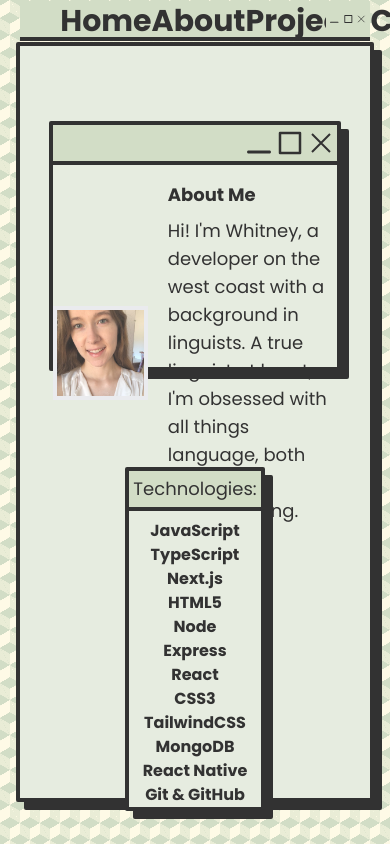
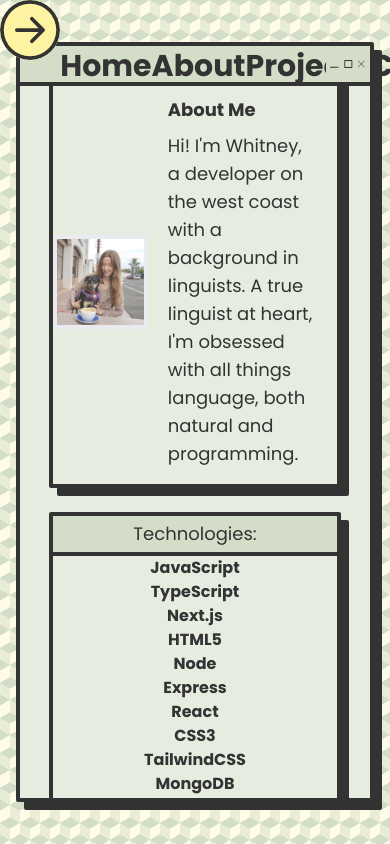
Before and after one commit to whitneywind/portfolio, a React (Vite) app: page / in a window 390 px wide. Both pictures are taken after a click on the button "About". Shown: the top 844 px of the page. Built offline with nearby package versions, Linux system fonts and the light colour scheme.

Commit message:
direction arrows in progress

```diff
--- a/src/App.jsx
+++ b/src/App.jsx
@@ -5,6 +5,7 @@ import Projects from "./components/Projects";
 import Contact from "./components/Contact";
 import { useState, useEffect } from "react";
 import BrowserTop from "./components/BrowserTop";
+import { BsArrowRightCircle } from "react-icons/bs";
 
 function App() {
   const [displayed, setDisplayed] = useState("home");
@@ -43,7 +44,7 @@ function App() {
 
   return (
     <main className="text-center w-screen h-screen flex items-center justify-center">
-      <div className="w-11/12 h-[90%] border-black border-solid border-4 shadow-custom rounded-sm bg-vlGreen flex flex-col justify-center max-w-[1300px]">
+      <div className="w-11/12 h-[90%] border-black border-solid border-4 shadow-custom rounded-sm bg-vlGreen flex flex-col justify-center max-w-[1300px] max-h-[800px]">
         <div className="border-black border-solid bg-lGreen border-b-4 h-10 grid grid-cols-8">
           <nav className="col-span-7 flex place-content-around ml-10">
             <button
@@ -83,6 +84,10 @@ function App() {
         {displayed === "projects" && <Projects />}
         {displayed === "contact" && <Contact />}
       </div>
+      <BsArrowRightCircle
+        className={`absolute top-[0px] sm:top-[0px] md:top-[0px] lg:top-[0px] right-[0px] left-[0px] text-6xl bg-yellow-200 rounded-full cursor-pointer z-100`}
+        onClick={() => setDisplayed("about")}
+      />
     </main>
   );
 }
--- a/src/components/About.jsx
+++ b/src/components/About.jsx
@@ -1,18 +1,16 @@
 import BrowserTop from "./BrowserTop";
-import img from "../assets/IMG_1727.jpg";
+import img from "../assets/profile.jpg";
+import Arrow from "./mini-components/Arrow";
 
 const About = () => {
   return (
-    <>
-      <div className="w-5/6 lg:w-2/3 max-w-2xl md:h-2/3 h-1/3 lg:h-2/3 self-center border-solid border-black border-4 mb-16 mt-20 lg:mt-22 lg:mb-12 shadow-custom rounded-sm bg-vlGreen">
+    <div className="h-[100%] flex flex-col justify-center max-w-[1300px] overflow-y-scroll">
+      <div className="w-5/6 lg:w-2/3 max-w-2xl self-center border-solid border-black border-4 shadow-custom rounded-sm bg-vlGreen">
         <BrowserTop />
         <div className="flex items-center">
           <div className="flex space-x-5 h-fit justify-center items-center">
-            <img
-              src={img}
-              className="w-1/3 lg:w-2/3 border-4 lg:border-black"
-            />
-            <div className="text-left my-4 sm:pr-6 lg:pr-2 sm:pl-12 lg:pl-2">
+            <img src={img} className="w-1/3 border-4 lg:border-black" />
+            <div className="text-left my-4 pr-6 sm:pl-12 lg:pl-2">
               <h1 className="font-bold text-lg mb-2">About Me</h1>
               <p className="text-lg">
                 Hi! I'm Whitney, a developer on the west coast with a background
@@ -23,17 +21,17 @@ const About = () => {
           </div>
         </div>
       </div>
-      <div className="md:w-5/6 h-2/3 max-w-[1000px] self-center border-black border-solid border-4 my-8 shadow-custom rounded-sm bg-vlGreen">
+      <div className="mt-6 w-5/6 max-w-[1000px] self-center border-black border-solid border-4 shadow-custom rounded-sm bg-vlGreen">
         <div className="bg-lGreen border-solid border-black border-b-4 h-10 flex text-lg place-items-center px-1 justify-center">
           <p className="hidden sm:block">
             Some of the technologies I work with:
           </p>
           <p className="sm:hidden">Technologies:</p>
         </div>
-        <div className="grid h-[80%] md:grid-cols-3 lg:grid-cols-6 md:space-y-12 md:h-3/5 md:pt-5 lg:pt-0 sm:content-center font-bold md:text-lg lg:text-2xl">
-          <span className="mt-2 md:mt-12 mb-0">JavaScript</span>
-          <span>TypeScript</span>
-          <span>Next.js</span>
+        <div className="grid md:grid-cols-3 md:space-y-6 md:h-3/5 sm:content-center font-bold md:text-lg lg:text-2xl">
+          <span className="md:mt-12 md:py-6 md:pb-0">JavaScript</span>
+          <span className="md:pt-12">TypeScript</span>
+          <span className="md:pt-12">Next.js</span>
           <span>HTML5</span>
           <span>Node</span>
           <span>Express</span>
@@ -45,7 +43,7 @@ const About = () => {
           <span>Git & GitHub</span>
         </div>
       </div>
-    </>
+    </div>
   );
 };
 export default About;
--- a/src/components/Contact.jsx
+++ b/src/components/Contact.jsx
@@ -5,7 +5,7 @@ import { HiOutlineMail } from "react-icons/hi";
 const Contact = () => {
   return (
     <div className="h-[96%] flex place-content-center">
-      <div className="border-solid w-3/4 md:w-1/2 h-1/2 mt-24 border-black border-4 shadow-custom rounded-sm bg-vlGreen">
+      <div className="border-solid w-3/4 md:w-1/2 h-3/4 mt-20 border-black border-4 shadow-custom rounded-sm bg-vlGreen">
         <div className="bg-sky-300 border-black border-solid border-b-4 h-10 flex place-items-center justify-center">
           <h1 className="text-xl font-semibold px-6">Where You Can Find Me:</h1>
         </div>
--- a/src/components/Intro.jsx
+++ b/src/components/Intro.jsx
@@ -19,6 +19,11 @@ const Intro = () => {
           <p className="text-2xl font-semibold px-8 py-1 border-black border-double border-4 w-2/3 md:w-1/2">
             Crafting innovative and engaging web experiences
           </p>
+          {/* <BsArrowRightCircle
+            className="absolute top-[292px] sm:top-[310px] md:top-[350px] lg:top-[366px] text-6xl bg-red-300 rounded-full cursor-pointer"
+            onClick={() => updateDisplay("about")}
+          /> */}
+
           <Detail />
           <Github />
           <Email />
--- /dev/null
+++ b/src/components/mini-components/Arrow.jsx
@@ -0,0 +1,20 @@
+import { BsArrowRightCircle } from "react-icons/bs";
+
+const Arrow = ({
+  updateDisplay,
+  top,
+  smTop,
+  mdTop,
+  lgTop,
+  left,
+  right,
+  direction,
+}) => {
+  return (
+    <BsArrowRightCircle
+      className={`absolute top-[${top}] sm:top-[${smTop}] md:top-[${mdTop}] lg:top-[${lgTop}] right-[${right}] left-[${left}] text-6xl bg-yellow-200 rounded-full cursor-pointer z-100`}
+      onClick={() => updateDisplay(direction)}
+    />
+  );
+};
+export default Arrow;
--- a/src/components/mini-components/Detail.jsx
+++ b/src/components/mini-components/Detail.jsx
@@ -2,7 +2,7 @@ import { RiComputerLine } from "react-icons/ri";
 
 const Detail = () => {
   return (
-    <div className="absolute md:right-6 2xl:right-[12rem] top-[29rem] 2xl:top-[11rem] md:top-[10rem] w-3/5 md:w-1/5 border-solid border-4 border-black shadow-custom rounded-sm bg-vlGreen">
+    <div className="hidden md:block absolute md:right-8 2xl:right-[12rem] top-[29rem] 2xl:top-[11rem] md:top-[10rem] w-3/5 md:w-1/5 border-solid border-4 border-black shadow-custom rounded-sm bg-vlGreen">
       <div className="bg-[#d29f91] border-black border-solid border-b-4 h-10 flex place-items-center justify-center">
         <RiComputerLine className="text-2xl" />
       </div>
```
Also changed, not shown: src/components/Projects.jsx (+16 -16 lines), src/assets/IMG_1727.jpg (deleted), src/assets/profile.jpg (added).
